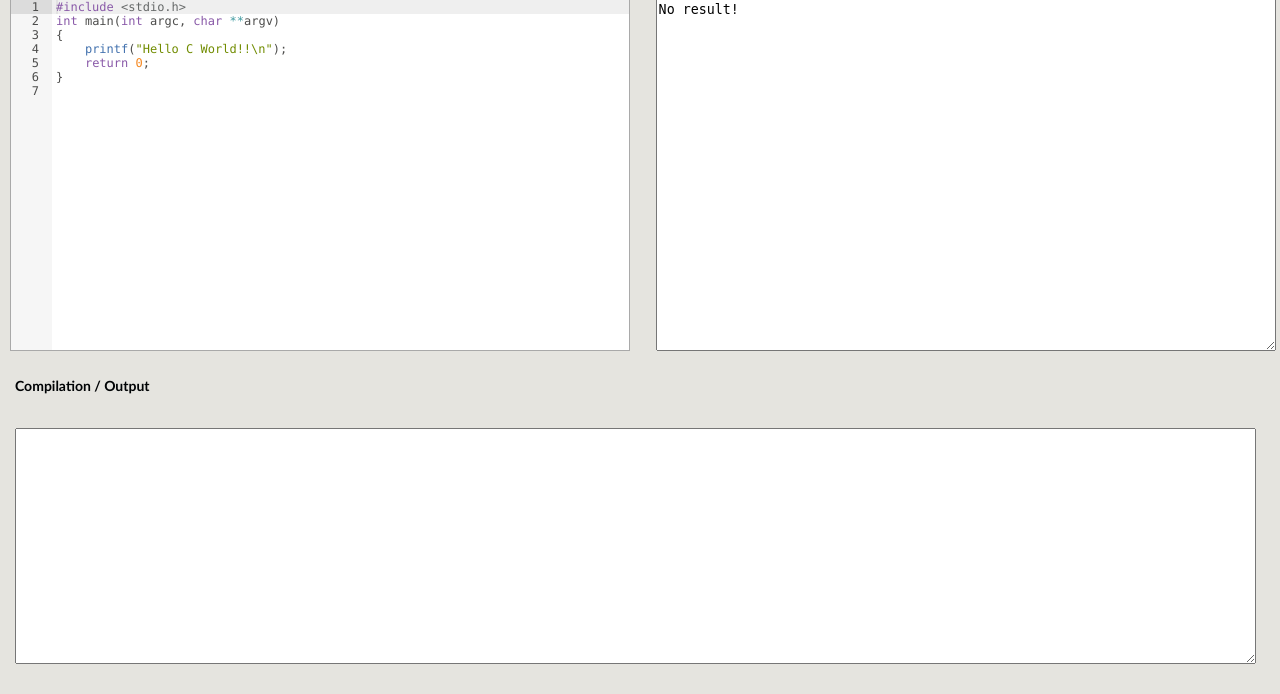
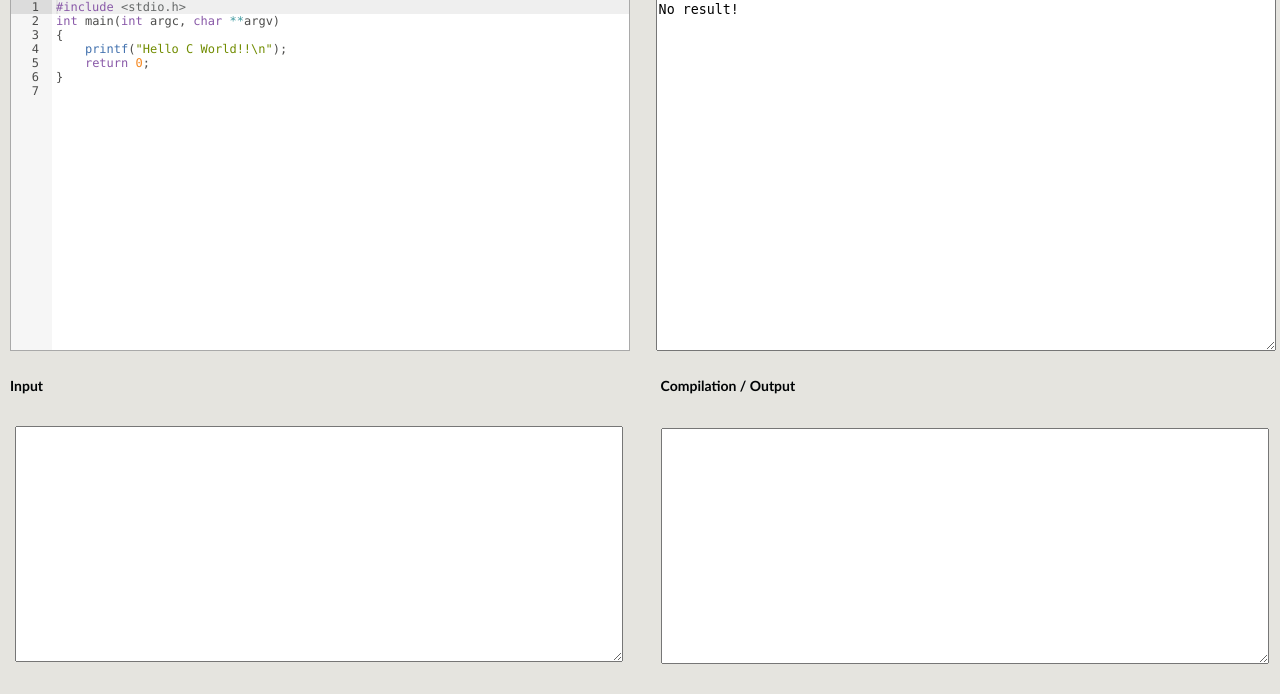
Before and after one commit to abdullahalrifat/OnlineIde, a Django app: page /ide/runc in a window 1280 px wide. Shown: the part 106-800 px from the top of the page. Run offline with Django 3.2, Linux system fonts and the light colour scheme.

Commit message:
Added Data inupt field

```diff
--- a/ide/static/devc.css
+++ b/ide/static/devc.css
@@ -44,15 +44,23 @@ li {
 
 #compile {
     position: absolute;
+
     right: 10px;
-    left: 10px;
     min-height: 100px;
     min-width: 400px;
-    /*width: 100%;*/
+    width: 48%;
     height: 40%;
     bottom: 0px;
 }
-
+#input {
+    position: absolute;
+    width: 48%;
+    height: 40%;
+    min-height: 100px;
+    min-width: 400px;
+    left: 10px;
+    bottom: 0px;
+}
 #launch-button {
     position: absolute;
     right: 0px;
@@ -79,7 +87,7 @@ li {
     left: 5px;
 }
 
-#text-code, #text-code-ace {
+#text-code,#text-input, #text-code-ace {
     position: absolute;
     top: 50px;
     width: 100%;
@@ -105,6 +113,13 @@ li {
     width: 98%;
     height: 80%;
 }
+#text-input {
+    position: absolute;
+    bottom: 0px;
+    left: 5px;
+    width: 98%;
+    height: 80%;
+}
 
 .hidden {
     display: none;
--- a/ide/templates/base.html
+++ b/ide/templates/base.html
@@ -17,18 +17,29 @@
 </div>
 <div id="content">
     <!-- ************  CODING ZONE  ************ -->
-    <div id="code">
-        <form method="post" role="form" >
-        {% csrf_token %}
+
+    <form method="post" role="form" >
+        <div id="code">
+            {% csrf_token %}
             <div id="title-code" class="head-section">
               Source Code
             </div>
             <input id="launch-button" class="head-section" type="submit" value="Launch" />
             {% block code %}
             {% endblock %}
-        </form>
-    </div>
 
+        </div>
+        <div id="input">
+            {% csrf_token %}
+            <div id="title-input" class="head-section">
+                Input
+            </div>
+            {% block input %}
+            {% endblock %}
+
+        </div>
+
+    </form>
     <!-- ************ RUNNING ZONE RESULTS ************ -->
 
     <div id="result">
@@ -48,6 +59,8 @@
         {% block comp %}
         {% endblock %}
     </div>
+
+
 </div>
 <script src="{% static 'ace/ace.js'%}"></script>
 <script>
--- a/ide/templates/main.html
+++ b/ide/templates/main.html
@@ -11,5 +11,12 @@
 {% endblock %}
 
 {% block comp %}
-<textarea id="text-compile" rows="7" cols="140" readonly>{{ rescomp }}</textarea>
+<textarea id="text-compile" rows="7" cols="70" readonly>{{ rescomp }}</textarea>
 {% endblock %}
+
+{% block input %}
+<textarea id="text-input" name="input" rows={{ rows }} cols={{ cols }}>
+{{ input }}
+</textarea><br/>
+<div id="text-input" class="hidden">{{ input }}</div>
+{% endblock %}
--- a/ide/views.py
+++ b/ide/views.py
@@ -26,7 +26,7 @@ int main(int argc, char **argv)
 default_py_code = """import sys
 import os
 if __name__ == "__main__":
-    print "Hello Python World!!"
+    print ("Hello Python World!!")
 """
 
 default_rows = "15"
@@ -39,8 +39,11 @@ class ide(generic.ListView):
 
 
 def runc(request):
+    inputs = ''
     if request.method == 'POST':
         code = request.POST['code']
+        inputs = request.POST['input']
+        print(inputs)
         run = runcode.RunCCode(code)
         rescompil, resrun = run.run_c_code()
         if not resrun:
@@ -49,13 +52,15 @@ def runc(request):
         code = default_c_code
         resrun = 'No result!'
         rescompil = ''
+        inputs=''
     return render(request, 'main.html', {
         "code": code,
         "target": "runc",
         "resrun": resrun,
         "rescomp": rescompil,
         "rows": default_rows,
-        "cols": default_cols
+        "cols": default_cols,
+        "input":inputs
     })
 
 
--- a/running/a.py
+++ b/running/a.py
@@ -1,4 +1,4 @@
 import sys
 import os
 if __name__ == "__main__":
-    print "Hello Python World!!"
+    print ("Hello Python World!!")
```
Also changed, not shown: 1 other file.
